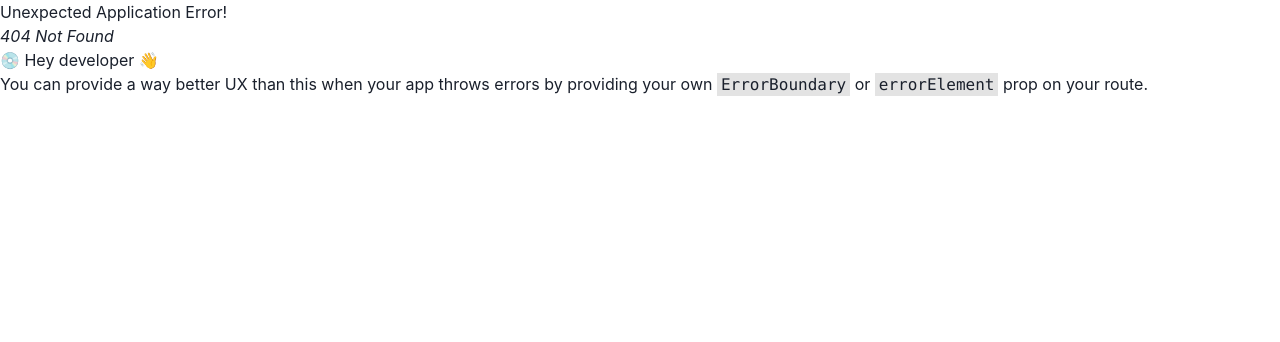
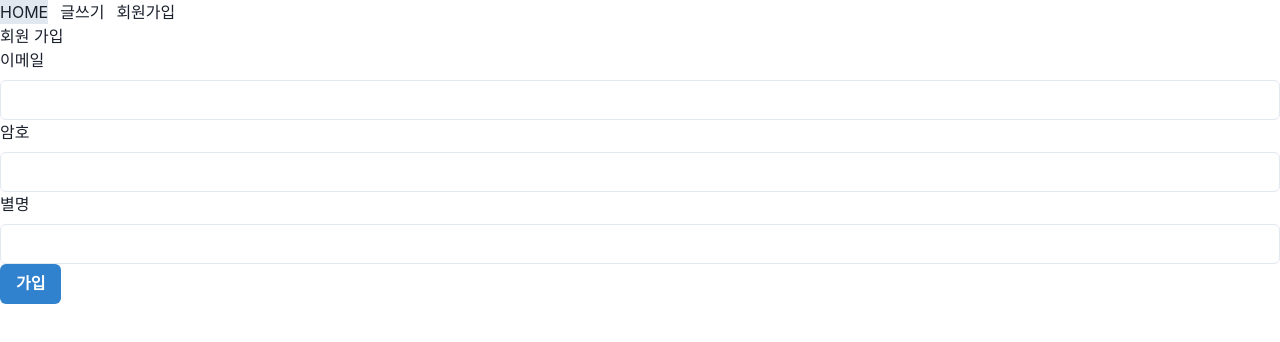
Before and after one commit to wooming98/prj2-react-20240521, a React (Vite) app: page /signup in a window 1280 px wide. Before the commit this address had no page. Shown: the top 342 px of the page. Built offline with nearby package versions, Linux system fonts and the light colour scheme.

Commit message:
회원가입화면
가입 버튼 클릭시
post /api/member/signup
전송

```diff
--- a/src/App.jsx
+++ b/src/App.jsx
@@ -6,6 +6,7 @@ import { BoardWrite } from "./page/board/BoardWrite.jsx";
 import { BoardList } from "./page/board/BoardList.jsx";
 import { BoardView } from "./page/board/BoardView.jsx";
 import { BoardEdit } from "./page/board/BoardEdit.jsx";
+import { MemberSignup } from "./page/member/MemberSignup.jsx";
 
 const router = createBrowserRouter([
   {
@@ -16,6 +17,7 @@ const router = createBrowserRouter([
       { path: "write", element: <BoardWrite /> },
       { path: "board/:id", element: <BoardView /> },
       { path: "edit/:id", element: <BoardEdit /> },
+      { path: "signup", element: <MemberSignup /> },
     ],
   },
 ]);
--- /dev/null
+++ b/src/page/member/MemberSignup.jsx
@@ -0,0 +1,84 @@
+import {
+  Box,
+  Button,
+  FormControl,
+  FormLabel,
+  Input,
+  useToast,
+} from "@chakra-ui/react";
+import React, { useState } from "react";
+import axios from "axios";
+import { useNavigate } from "react-router-dom";
+
+export function MemberSignup() {
+  const [email, setEmail] = useState("");
+  const [password, setPassword] = useState("");
+  const [nickName, setNickName] = useState("");
+  const [isLoading, setIsLoading] = useState(false);
+  const toast = useToast();
+  const navigate = useNavigate();
+
+  function handleClick() {
+    setIsLoading(true);
+    axios
+      .post("/api/member/signup", { email, password, nickName })
+      .then((res) => {
+        toast({
+          status: "success",
+          description: "회원 가입이 완료되었습니다.",
+          position: "top",
+        });
+        navigate("/");
+      })
+      .catch((err) => {
+        if (err.response.status === 400) {
+          toast({
+            status: "error",
+            description: "입력값을 확인해 주세요.",
+            position: "top",
+          });
+        } else {
+          toast({
+            status: "error",
+            description: "회원 가입 중 문제가 발생하였습니다.",
+            position: "top",
+          });
+        }
+      })
+      .finally(() => setIsLoading(false));
+  }
+
+  return (
+    <Box>
+      <Box>회원 가입</Box>
+      <Box>
+        <Box>
+          <FormControl>
+            <FormLabel>이메일</FormLabel>
+            <Input onChange={(e) => setEmail(e.target.value)} />
+          </FormControl>
+        </Box>
+        <Box>
+          <FormControl>
+            <FormLabel>암호</FormLabel>
+            <Input onChange={(e) => setPassword(e.target.value)} />
+          </FormControl>
+        </Box>
+        <Box>
+          <FormControl></FormControl>
+          <FormLabel>별명</FormLabel>
+          <Input onChange={(e) => setNickName(e.target.value)} />
+        </Box>
+        <Box>
+          <Button
+            isLoading={isLoading}
+            colorScheme={"blue"}
+            onClick={handleClick}
+          >
+            가입
+          </Button>{" "}
+        </Box>
+      </Box>
+    </Box>
+  );
+}
```
